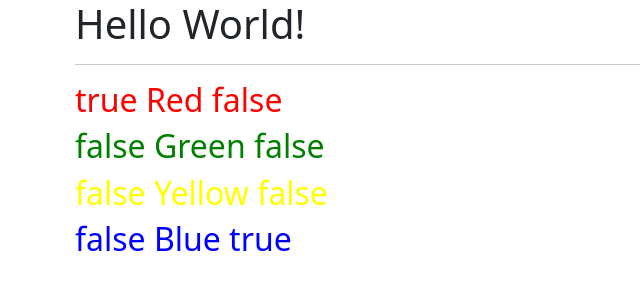
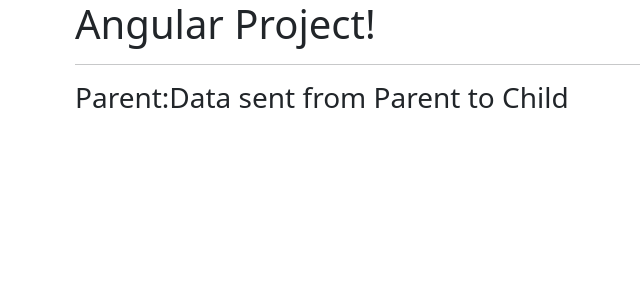
Before and after one commit to Twinklehingu/angularDemo, an Angular app: page / in a window 1280 px wide. Shown: the top 300 px of the page, without its empty margins (7-647 px from the left). Built offline with nearby package versions, Linux system fonts and the light colour scheme.

Commit message:
added new file for child parent relation components

```diff
--- a/src/app/app.component.html
+++ b/src/app/app.component.html
@@ -1,5 +1,5 @@
 <div class="container">
-  <h1>Hello World!</h1>
+  <h1>Angular Project!</h1>
   <hr>
   <!-- <app-first></app-first>
   <hr>
@@ -8,5 +8,6 @@
   <!-- <app-twdb></app-twdb> -->
   <!-- <app-structural></app-structural> -->
   <!-- <app-structuralswitch></app-structuralswitch> -->
-  <app-structuralfor></app-structuralfor>
+  <!-- <app-structuralfor></app-structuralfor> -->
+  <app-child [parentData]="name"></app-child>
 </div>
--- a/src/app/app.component.ts
+++ b/src/app/app.component.ts
@@ -7,4 +7,5 @@ import { Component } from '@angular/core';
 })
 export class AppComponent {
   title = 'angularDemo';
+  public name = "Data sent from Parent to Child"
 }
--- a/src/app/app.module.ts
+++ b/src/app/app.module.ts
@@ -10,6 +10,7 @@ import { FormsModule } from '@angular/forms';
 import { StructuralComponent } from './structural/structural.component';
 import { StructuralswitchComponent } from './structuralswitch/structuralswitch.component';
 import { StructuralforComponent } from './structuralfor/structuralfor.component';
+import { ChildComponent } from './child/child.component';
 @NgModule({
   declarations: [
     AppComponent,
@@ -18,7 +19,8 @@ import { StructuralforComponent } from './structuralfor/structuralfor.component'
     TwdbComponent,
     StructuralComponent,
     StructuralswitchComponent,
-    StructuralforComponent
+    StructuralforComponent,
+    ChildComponent
   ],
   imports: [
     BrowserModule,
--- /dev/null
+++ b/src/app/child/child.component.ts
@@ -0,0 +1,20 @@
+import { Component, Input, OnInit } from '@angular/core';
+
+@Component({
+  selector: 'app-child',
+  template: `
+    <h3>
+      Parent:{{parentData}}
+    </h3>
+  `,
+  styles: [
+  ]
+})
+export class ChildComponent implements OnInit {
+  @Input('parentData') public parentData;
+  constructor() { }
+
+  ngOnInit(): void {
+  }
+
+}
```
